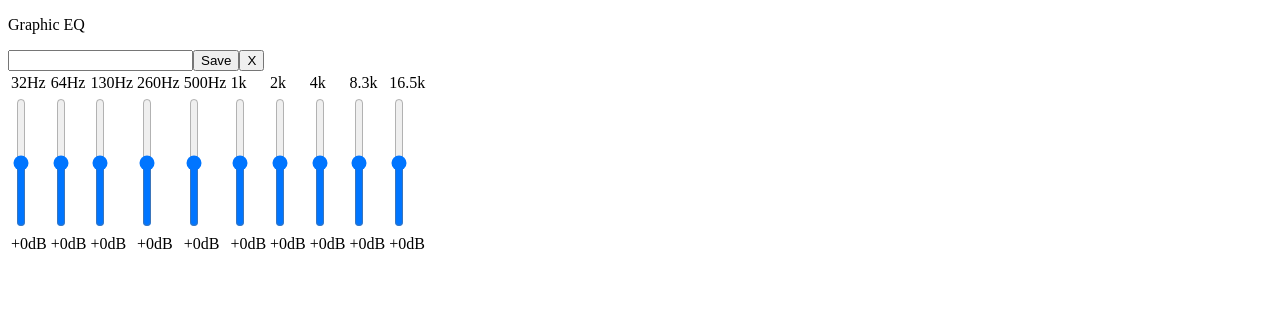
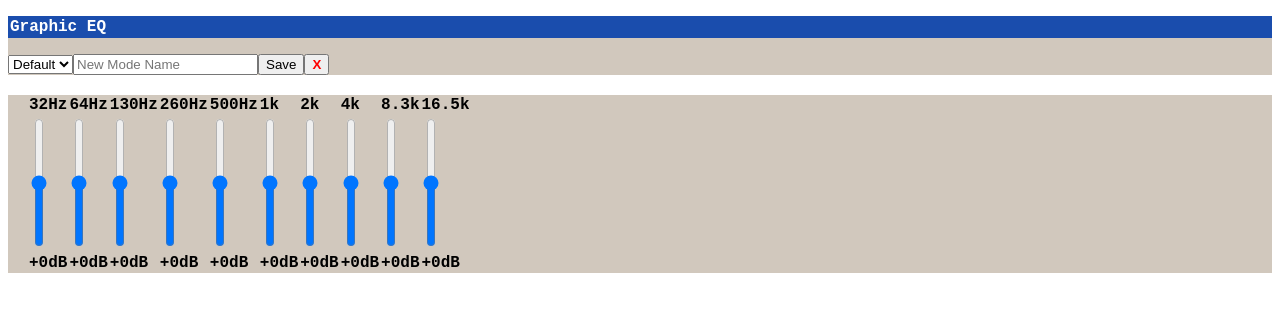
Before and after one commit to SopitaEnPalangana/seminario-de-actualizacion, a plain HTML site: page tp-1/ejercicio-3/ejercicio-3.html in a window 1280 px wide. Drawn offline with Linux system fonts and the light colour scheme.

Commit message:
Ejercicio 3 Terminado

```diff
--- a/tp-1/ejercicio-3/ejercicio-3.html
+++ b/tp-1/ejercicio-3/ejercicio-3.html
@@ -12,10 +12,37 @@ El método setData debe aplicar instantánteamente las modificaciones visuales.
     <meta charset="UTF-8">
     <meta name="viewport" content="width=device-width, initial-scale=1.0">
     <title>Equalizer</title>
+    <style>
+        x-equalizer {
+            justify-content: center;
+            align-items: center;
+            background: rgb(209, 200, 189);
+            font-family:'Courier New', Courier, monospace;
+            font-weight: bolder;
+        }
+        .div{
+            background: rgb(209, 200, 189);
+        }
+        .table{
+            width: auto;
+            margin: 20px;
+            border-collapse: collapse;
+            table-layout: fixed;
+            background: rgb(209, 200, 189);
+        }
+        .titlebar{
+            background-color: rgba(11, 67, 172, 0.925);
+            color: white;
+            padding: 2px;
+        }
+        .cancelbutton{
+            color: red;
+            font-weight: bold;
+        }
+
+    </style>
 </head>
-<body>
-
-</body>
+<body></body>
 <script type="text/javascript">
     class Equalizer extends HTMLElement
     {
@@ -24,34 +51,51 @@ El método setData debe aplicar instantánteamente las modificaciones visuales.
             super();
 
             this.headerdiv = document.createElement('div');
+            this.headerdiv.classList.add("div");
 
             this.titlebar = document.createElement('p');
             this.titlebar.innerText = 'Graphic EQ';
+            this.titlebar.classList.add("titlebar");
 
-            this.selectmod = document.createElement('input');            //ver despues como seleccionarlos
+            this.modos = {                       //le pedi valores a claude
+                'Default': [0,  0,  0,  0,  0,  0,  0,  0,  0,  0],
+                'Bass':  [8,  6,  4,  2,  0,  0,  0,  0,  0,  0],
+                'Treble': [0,  0,  0,  0,  0,  2,  4,  6,  8, 10],
+                'Rock':  [4,  3,  0, -1, -2,  0,  2,  4,  5,  5],
+            };
+
+            this.selectmod = document.createElement('select');
+            this.updateOptions();
+
+            this.newname = document.createElement('input');
+            this.newname.placeholder = 'New Mode Name';
 
             this.savebutton = document.createElement('button');
             this.savebutton.innerText = 'Save';
             this.cancelbutton = document.createElement('button');
             this.cancelbutton.innerText = ' X ';
+            this.cancelbutton.classList.add("cancelbutton");
 
             this.headerdiv.appendChild(this.titlebar);
             this.headerdiv.appendChild(this.selectmod);
+            this.headerdiv.appendChild(this.newname);
             this.headerdiv.appendChild(this.savebutton);
             this.headerdiv.appendChild(this.cancelbutton);
 
             this.slidersdiv = document.createElement('div');
+            this.slidersdiv.classList.add("div");
 
             this.tablita = document.createElement('table');
+            this.tablita.classList.add("table");
             let labelsrow = this.tablita.insertRow();
             let slidersrow = this.tablita.insertRow();
             let decibelrow = this.tablita.insertRow();
 
             this.slidersdiv.appendChild(this.tablita);
 
-            const frecuencias = ['32Hz', '64Hz', '130Hz', '260Hz', '500Hz', '1k', '2k', '4k', '8.3k', '16.5k'];
-            const mapeosliders = new Map();
-            frecuencias.forEach( function(frecuenc)
+            this.frecuencias = ['32Hz', '64Hz', '130Hz', '260Hz', '500Hz', '1k', '2k', '4k', '8.3k', '16.5k'];
+            this.mapeosliders = new Map();
+            this.frecuencias.forEach( function(frecuenc)
             {
                 const labelhz = document.createElement('label');
                 labelhz.innerText = frecuenc;
@@ -67,8 +111,6 @@ El método setData debe aplicar instantánteamente las modificaciones visuales.
                 slider.value = 0;
                 slider.step = 1;
 
-                mapeosliders.set(frecuenc, slider.value)
-
                 const slidercolumn = slidersrow.insertCell();
                 slidercolumn.appendChild(slider);
 
@@ -77,13 +119,17 @@ El método setData debe aplicar instantánteamente las modificaciones visuales.
                 const decibelcolumn = decibelrow.insertCell();
                 decibelcolumn.appendChild(labeldecibel);
 
+                this.mapeosliders.set(frecuenc, {slider, labeldecibel})
                 slider.oninput = this.onsliderinput.bind(slider, labeldecibel);
-
 
             }.bind(this));
 
+            this.contentdiv = document.createElement('div');
+            this.contentdiv.innerText = "";
+
             this.appendChild(this.headerdiv);
             this.appendChild(this.slidersdiv);
+            this.appendChild(this.contentdiv);
         }
 
         onsliderinput(labeldecibel)
@@ -92,17 +138,67 @@ El método setData debe aplicar instantánteamente las modificaciones visuales.
             labeldecibel.innerText = value > 0 ? '+' + value + 'dB' : value + 'dB';
         }
 
+        setData()
+        {
+            const name = this.selectmod.value;
+            const values = this.modos[name];
+
+            this.frecuencias.forEach(function(freq, i) {
+                const entry = this.mapeosliders.get(freq);
+                entry.slider.value = values[i];
+
+                this.onsliderinput.call(entry.slider, entry.labeldecibel);
+            }.bind(this));
+        }
+
+        getData()
+        {
+            const nameentry = this.newname.value;
+            const savedvalues = [];
+            this.frecuencias.forEach(function(freq, i) {
+                const entry = this.mapeosliders.get(freq);
+                savedvalues.push(entry.slider.value)
+            }.bind(this));
+            this.modos[nameentry] = savedvalues;
+            this.contentdiv.innerText = nameentry;
+
+            while (this.selectmod.firstChild) {
+                this.selectmod.removeChild(this.selectmod.lastChild);
+            }
+            this.updateOptions();
+        }
+
+        oncancelbuttonclick()
+        {
+            this.selectmod.value = 'Default';
+            this.setData();
+        }
+
+        updateOptions()
+        {
+            Object.keys(this.modos).forEach(function(name){
+                const option = document.createElement('option');
+                option.innerText = name;
+                option.value = name;
+                this.selectmod.appendChild(option);
+            }.bind(this));
+        }
+
         connectedCallback()
         {
-            slider.oninput = this.onsliderinput.bind(slider, labeldecibel);
+            //slider.oninput = this.onsliderinput.bind(slider, labeldecibel);
+            this.selectmod.onchange = this.setData.bind(this);
+            this.savebutton.onclick = this.getData.bind(this);
+            this.cancelbutton.onclick = this.oncancelbuttonclick.bind(this);
         }
 
         disconnectedCallback()
         {
-            slider.oninput = null;
+            //slider.oninput = null;
+            this.selectmod.onchange = null;
+            this.savebutton.onclick = null;
+            this.cancelbutton.onclick = null;
         }
-
-
     }
 
     customElements.define('x-equalizer', Equalizer);
```
